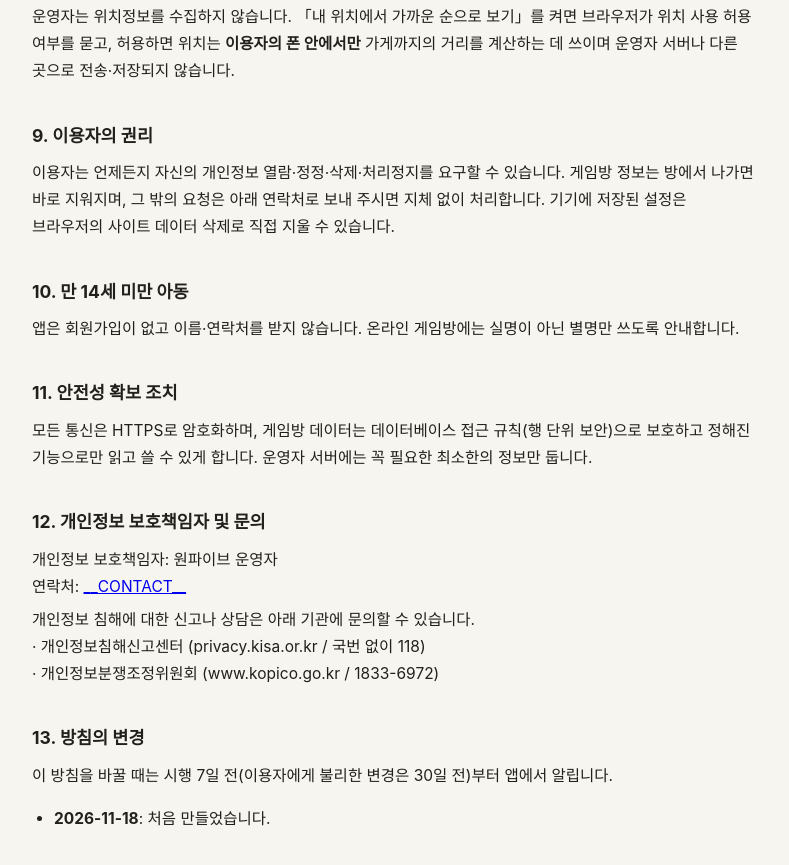
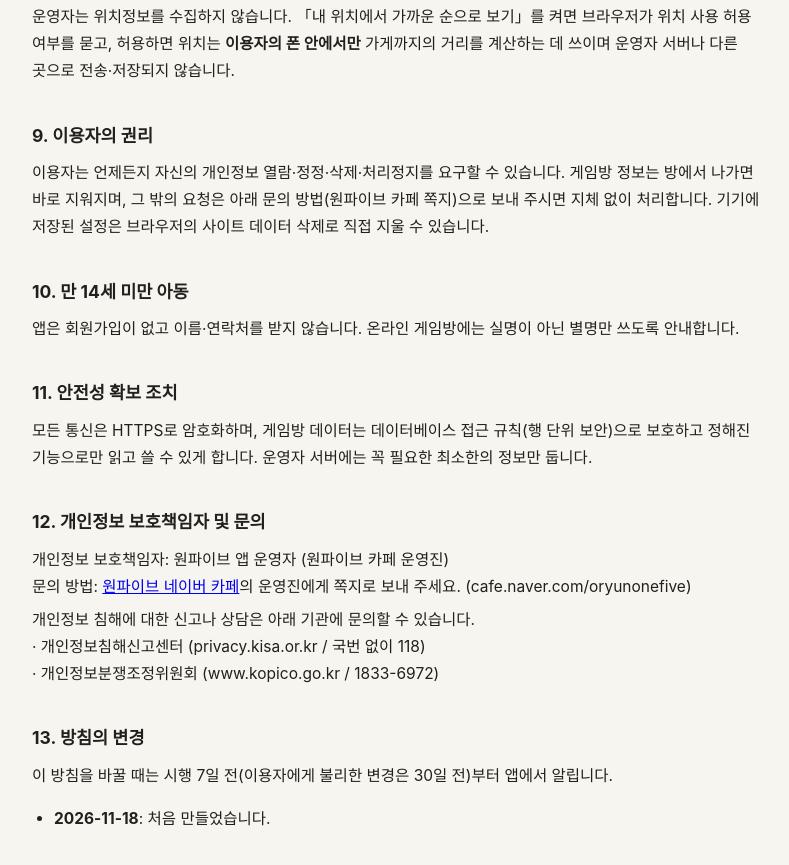
Before and after one commit to y7471/onefive-app, a plain HTML site: page privacy.html in a window 1280 px wide. Shown: the part 2406-3271 px from the top of the page, without its empty margins (244-1033 px from the left). Drawn offline with Linux system fonts and the light colour scheme.

Commit message:
약관·처리방침: 문의는 원파이브 네이버 카페 운영진 쪽지로
Co-Authored-By: Claude Opus 5.5 <noreply@anthropic.com>
Claude-Session: https://claude.ai/code/session_017ssiQc79DC5LaACdfTHewV

```diff
--- a/privacy.html
+++ b/privacy.html
@@ -72,7 +72,7 @@
 <p>운영자는 위치정보를 수집하지 않습니다. 「내 위치에서 가까운 순으로 보기」를 켜면 브라우저가 위치 사용 허용 여부를 묻고, 허용하면 위치는 <b>이용자의 폰 안에서만</b> 가게까지의 거리를 계산하는 데 쓰이며 운영자 서버나 다른 곳으로 전송·저장되지 않습니다.</p>
 
 <h2 id="p9">9. 이용자의 권리</h2>
-<p>이용자는 언제든지 자신의 개인정보 열람·정정·삭제·처리정지를 요구할 수 있습니다. 게임방 정보는 방에서 나가면 바로 지워지며, 그 밖의 요청은 아래 연락처로 보내 주시면 지체 없이 처리합니다. 기기에 저장된 설정은 브라우저의 사이트 데이터 삭제로 직접 지울 수 있습니다.</p>
+<p>이용자는 언제든지 자신의 개인정보 열람·정정·삭제·처리정지를 요구할 수 있습니다. 게임방 정보는 방에서 나가면 바로 지워지며, 그 밖의 요청은 아래 문의 방법(원파이브 카페 쪽지)으로 보내 주시면 지체 없이 처리합니다. 기기에 저장된 설정은 브라우저의 사이트 데이터 삭제로 직접 지울 수 있습니다.</p>
 
 <h2 id="p10">10. 만 14세 미만 아동</h2>
 <p>앱은 회원가입이 없고 이름·연락처를 받지 않습니다. 온라인 게임방에는 실명이 아닌 별명만 쓰도록 안내합니다.</p>
@@ -81,7 +81,7 @@
 <p>모든 통신은 HTTPS로 암호화하며, 게임방 데이터는 데이터베이스 접근 규칙(행 단위 보안)으로 보호하고 정해진 기능으로만 읽고 쓸 수 있게 합니다. 운영자 서버에는 꼭 필요한 최소한의 정보만 둡니다.</p>
 
 <h2 id="p12">12. 개인정보 보호책임자 및 문의</h2>
-<p>개인정보 보호책임자: 원파이브 운영자<br>연락처: <a href="mailto:__CONTACT__">__CONTACT__</a></p>
+<p>개인정보 보호책임자: 원파이브 앱 운영자 (원파이브 카페 운영진)<br>문의 방법: <a href="https://cafe.naver.com/oryunonefive" target="_blank" rel="noopener">원파이브 네이버 카페</a>의 운영진에게 쪽지로 보내 주세요. (cafe.naver.com/oryunonefive)</p>
 <p>개인정보 침해에 대한 신고나 상담은 아래 기관에 문의할 수 있습니다.<br>
 · 개인정보침해신고센터 (privacy.kisa.or.kr / 국번 없이 118)<br>
 · 개인정보분쟁조정위원회 (www.kopico.go.kr / 1833-6972)</p>
```
Also changed, not shown: terms.html (+1 -1 lines).
